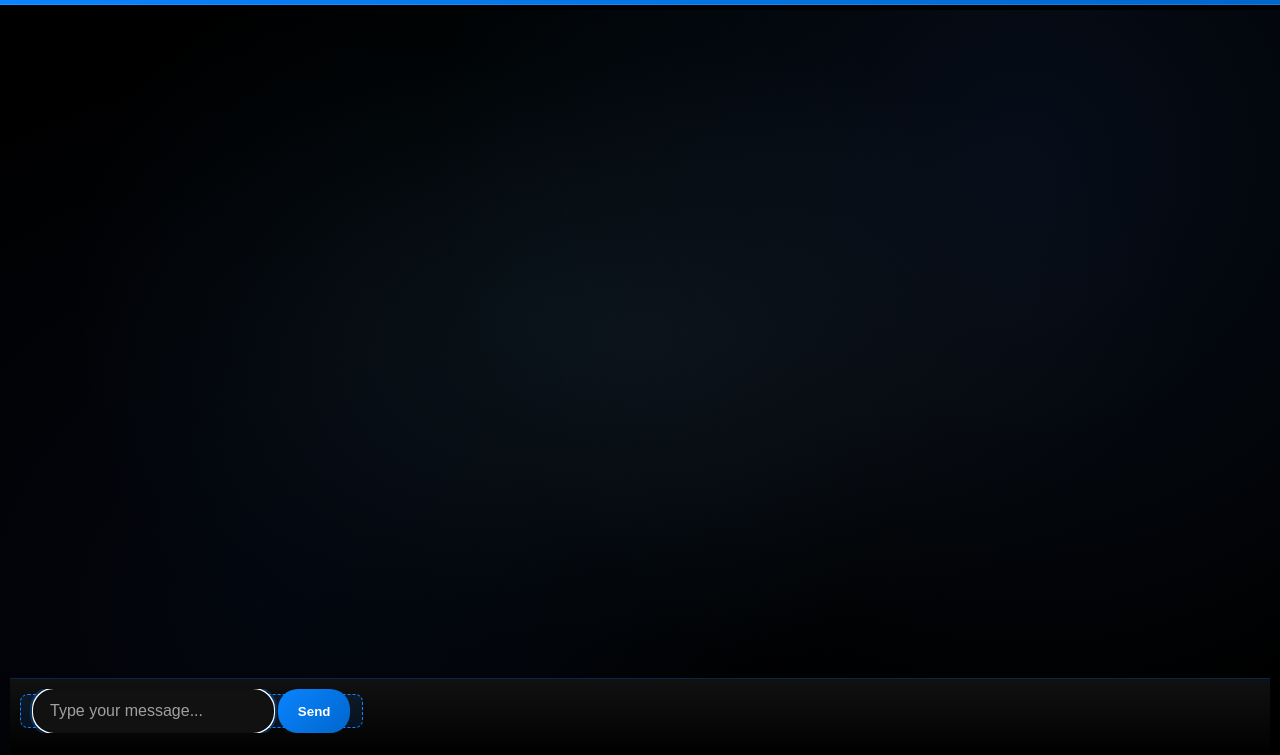
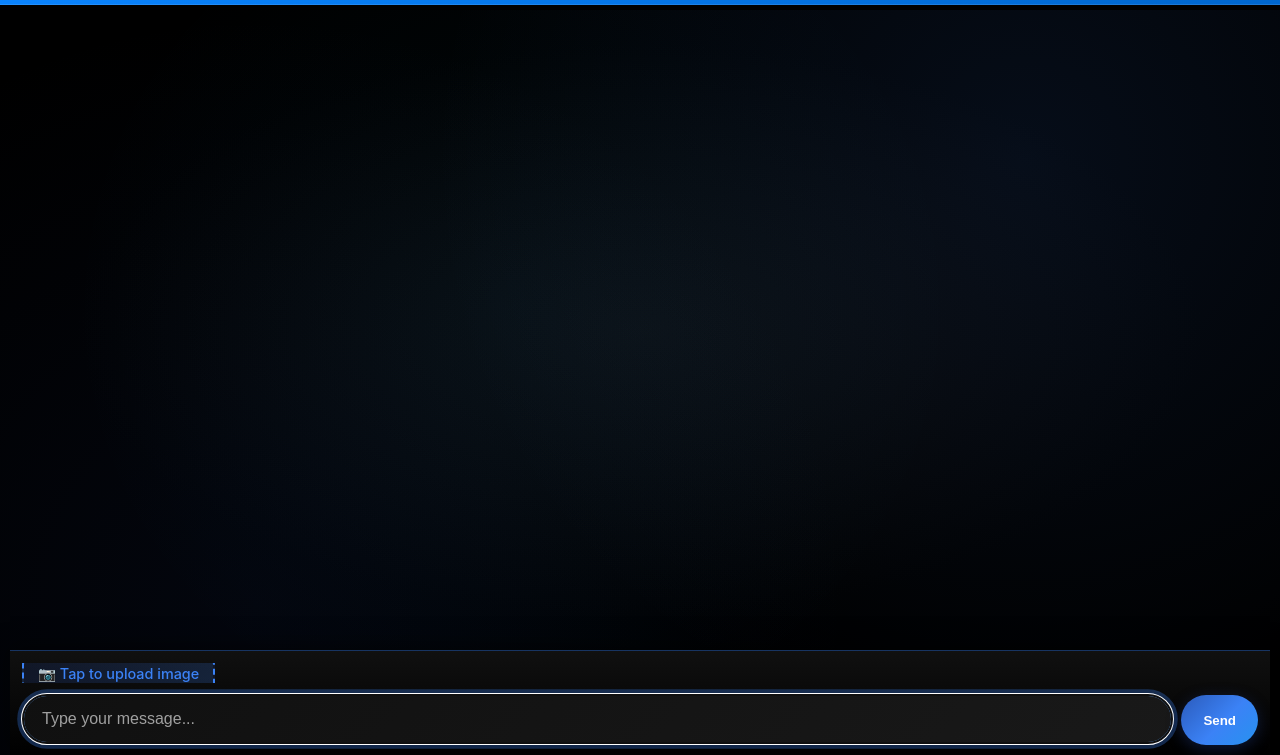
Before and after one commit to lilyverse211/jasmineinfos, a plain HTML site: page chat.html in a window 1280 px wide. Shown: the part 45-800 px from the top of the page. Drawn offline with Linux system fonts and the light colour scheme.

Commit message:
Update chat.html

```diff
--- a/chat.html
+++ b/chat.html
@@ -155,7 +155,7 @@
     }
 
     .message.bot::before {
-      content: '🦅';
+      content: '';
       position: absolute;
       top: -8px;
       left: 12px;
@@ -168,22 +168,28 @@
       justify-content: center;
       font-size: 12px;
       border: 2px solid #000;
+      background-image: url('./eagle-logo.png');
+      background-size: 16px 16px;
+      background-repeat: no-repeat;
+      background-position: center;
     }
 
     .message.typing {
-      background: #1a1a1a;
-      color: #0A84FF;
+      background: rgba(26, 26, 26, 0.9);
+      color: #3b82f6;
       font-style: italic;
+      border: 1px solid rgba(59, 130, 246, 0.4);
     }
 
     /* Mobile-optimized input area */
     .chat-input {
-      background: linear-gradient(180deg, #111, #000);
-      border-top: 1px solid rgba(10, 132, 255, 0.3);
-      padding: 10px;
+      background: linear-gradient(180deg, rgba(17, 17, 17, 0.95), rgba(0, 0, 0, 0.98));
+      border-top: 1px solid rgba(59, 130, 246, 0.4);
+      padding: 12px;
       position: sticky;
       bottom: 0;
-      backdrop-filter: blur(10px);
+      backdrop-filter: blur(20px);
+      box-shadow: 0 -4px 20px rgba(0, 0, 0, 0.5);
     }
 
     .upload-section {
@@ -204,20 +210,23 @@
     }
 
     .file-upload-btn {
-      background: rgba(10, 132, 255, 0.1);
-      border: 1px dashed #0A84FF;
-      color: #0A84FF;
-      padding: 8px 12px;
-      border-radius: 8px;
+      background: linear-gradient(135deg, rgba(30, 58, 138, 0.2), rgba(59, 130, 246, 0.2));
+      border: 2px dashed #3b82f6;
+      color: #3b82f6;
+      padding: 10px 14px;
+      border-radius: 12px;
       cursor: pointer;
-      font-size: 0.85rem;
+      font-size: 0.9rem;
+      font-weight: 500;
       width: 100%;
       text-align: center;
-      transition: all 0.3s ease;
+      transition: all 0.3s cubic-bezier(0.4, 0, 0.2, 1);
     }
 
     .file-upload-btn:hover {
-      background: rgba(10, 132, 255, 0.2);
+      background: linear-gradient(135deg, rgba(30, 58, 138, 0.3), rgba(59, 130, 246, 0.3));
+      border-color: #60a5fa;
+      transform: translateY(-1px);
     }
 
 
@@ -228,21 +237,24 @@
     }
 
     .form-control {
-      background-color: #111;
-      border: 1px solid rgba(10, 132, 255, 0.5);
+      background: linear-gradient(135deg, rgba(17, 17, 17, 0.9), rgba(26, 26, 26, 0.9));
+      border: 2px solid rgba(59, 130, 246, 0.5);
       color: #fff;
-      border-radius: 20px;
-      padding: 12px 16px;
-      font-size: 16px; /* Prevents zoom on iOS */
+      border-radius: 25px;
+      padding: 14px 18px;
+      font-size: 16px;
       flex: 1;
-      min-height: 44px; /* iOS touch target minimum */
+      min-height: 48px;
+      transition: all 0.3s cubic-bezier(0.4, 0, 0.2, 1);
+      backdrop-filter: blur(10px);
     }
 
     .form-control:focus {
-      background-color: #111;
+      background: linear-gradient(135deg, rgba(17, 17, 17, 0.95), rgba(26, 26, 26, 0.95));
       color: #fff;
-      box-shadow: 0 0 0 0.2rem rgba(10, 132, 255, 0.25);
-      border-color: #0A84FF;
+      box-shadow: 0 0 0 0.3rem rgba(59, 130, 246, 0.3);
+      border-color: #60a5fa;
+      transform: translateY(-1px);
     }
 
     .form-control::placeholder {
@@ -250,21 +262,47 @@
     }
 
     .btn-send {
-      background: linear-gradient(135deg, #0A84FF, #0066CC);
+      background: linear-gradient(135deg, #1e3a8a, #3b82f6, #0ea5e9);
+      background-size: 200% 200%;
+      animation: buttonGradient 3s ease infinite;
       color: #fff;
       font-weight: 600;
       border: none;
-      border-radius: 20px;
-      padding: 12px 20px;
-      min-width: 70px;
-      min-height: 44px; /* iOS touch target minimum */
-      transition: all 0.3s ease;
+      border-radius: 25px;
+      padding: 14px 22px;
+      min-width: 75px;
+      min-height: 48px;
+      transition: all 0.3s cubic-bezier(0.4, 0, 0.2, 1);
       -webkit-tap-highlight-color: transparent;
+      box-shadow: 0 4px 15px rgba(30, 58, 138, 0.4);
+      position: relative;
+      overflow: hidden;
+    }
+
+    .btn-send::before {
+      content: '';
+      position: absolute;
+      top: 0;
+      left: -100%;
+      width: 100%;
+      height: 100%;
+      background: linear-gradient(90deg, transparent, rgba(255, 255, 255, 0.2), transparent);
+      transition: left 0.5s;
+    }
+
+    .btn-send:hover::before {
+      left: 100%;
+    }
+
+    @keyframes buttonGradient {
+      0% { background-position: 0% 50%; }
+      50% { background-position: 100% 50%; }
+      100% { background-position: 0% 50%; }
     }
 
     .btn-send:hover {
-      background: linear-gradient(135deg, #0066CC, #004499);
-      transform: translateY(-1px);
+      transform: translateY(-2px);
+      box-shadow: 0 6px 20px rgba(30, 58, 138, 0.5);
     }
 
     .btn-send:active {
@@ -272,9 +310,11 @@
     }
 
     .btn-send:disabled {
-      background: #333;
+      background: linear-gradient(135deg, #333, #444);
       color: #666;
       transform: none;
+      animation: none;
+      box-shadow: none;
     }
 
     /* Mobile-specific improvements */
@@ -300,12 +340,24 @@
         min-width: 60px;
         padding: 12px 16px;
       }
+
+      .logo-img {
+        width: 28px;
+        height: 28px;
+        margin-right: 8px;
+      }
     }
 
           /* Small mobile devices */
     @media (max-width: 480px) {
       .navbar-brand {
         font-size: 0.9rem;
+      }
+
+      .logo-img {
+        width: 24px;
+        height: 24px;
+        margin-right: 6px;
       }
 
       .message {
@@ -390,6 +442,7 @@
   <nav class="navbar">
     <div class="d-flex align-items-center w-100">
       <span class="navbar-brand">
+        <img src="./eagle.png" alt="Eagle AI Logo" class="logo-img">
         Eagle AI
         <span style="font-size: 0.7rem; font-weight: 400; margin-left: 8px; opacity: 0.8;">Advanced Intelligence</span>
       </span>
@@ -407,8 +460,8 @@
     <div class="upload-section" id="uploadSection">
       <div class="file-input-wrapper">
         <input type="file" id="imageUpload" accept="image/*">
-        <label for="imageUpload" class="file-upload-btn" href="./eagle.png>
-
+        <label for="imageUpload" class="file-upload-btn">
+          📷 Tap to upload image
         </label>
       </div>
     </div>
```
